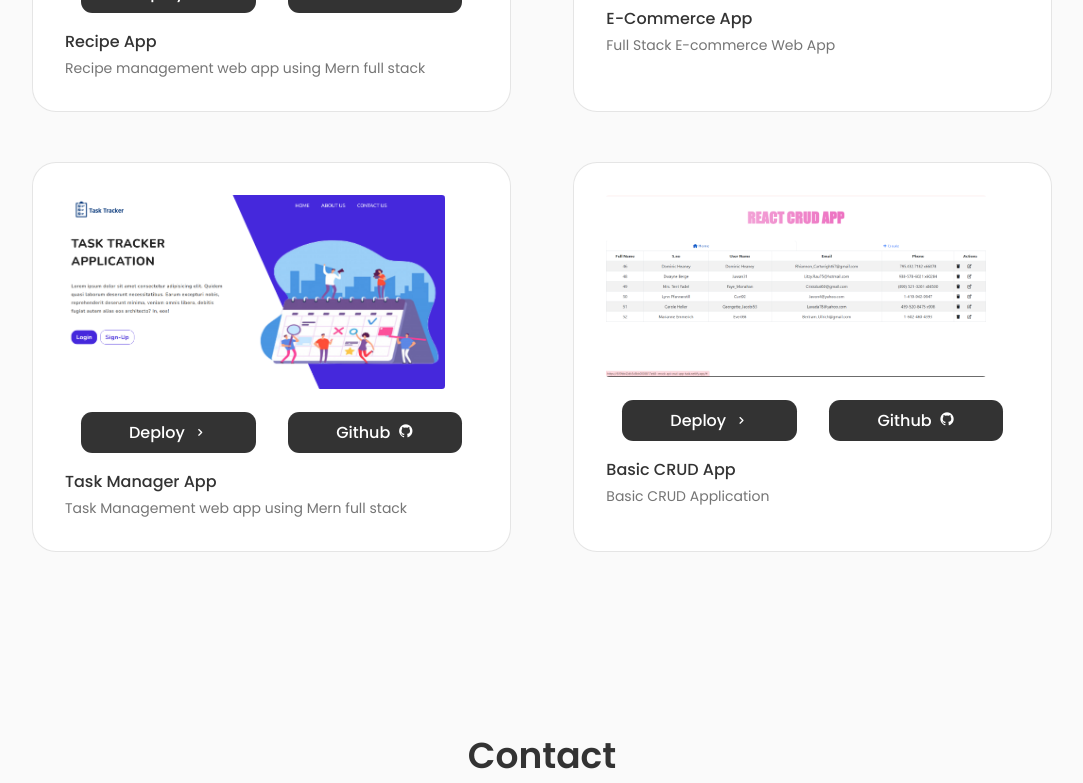
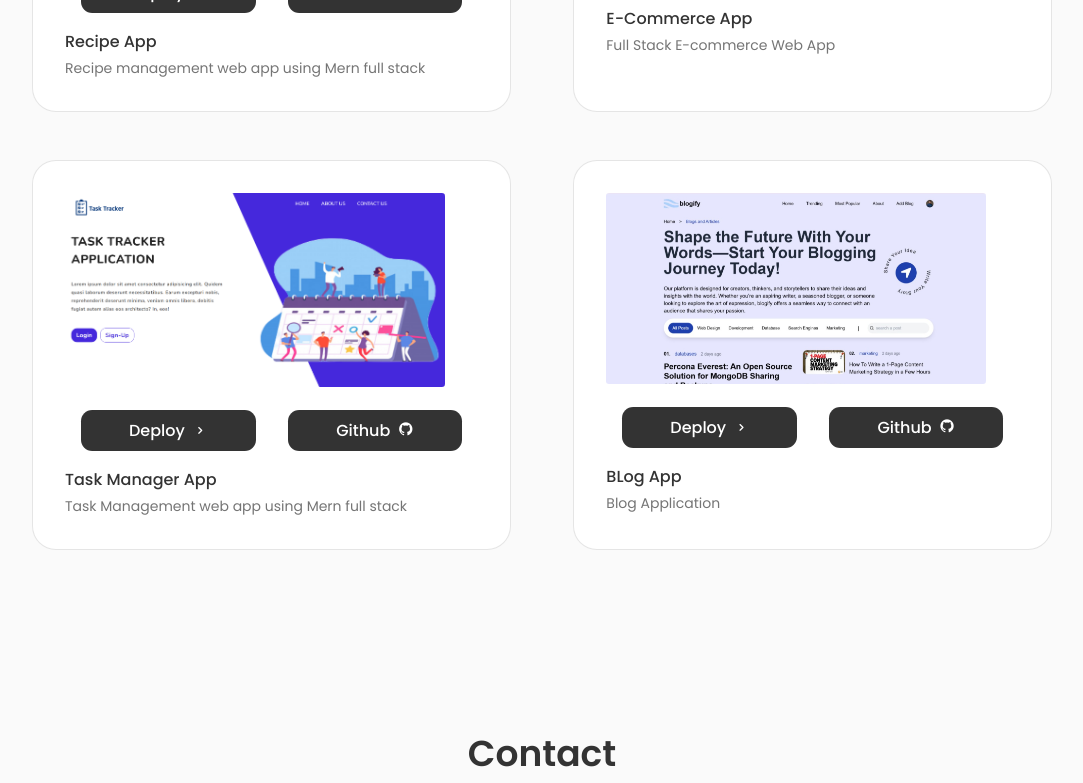
Before and after one commit to ajithkumar2498/Ajith-Portfolio---1, a React (Vite) app: page / in a window 1280 px wide. Shown: the part 3527-4310 px from the top of the page, without its empty margins (98-1181 px from the left). Built offline with nearby package versions, Linux system fonts and the light colour scheme.

Commit message:
new project updated

```diff
--- a/src/components/projects/Data.jsx
+++ b/src/components/projects/Data.jsx
@@ -2,6 +2,7 @@ import image1 from "../../assets/RecipeApp.png"
 import image2 from "../../assets/E-Commerce.png"
 import image3 from "../../assets/Task-Tracker-Application.png"
 import image4 from "../../assets/Basic CRUD APP.png"
+import image5 from "../../assets/Blog.jpeg"
 
 
 export  const Data = [
@@ -31,10 +32,10 @@ export  const Data = [
     },
     {
         id:4,
-        image:image4,
-        title: "Basic CRUD App",
-        description:"Basic CRUD Application ",
-        deploy:"https://mock-api-crud-app-task.netlify.app/home",
-        github:"https://github.com/ajithkumar2498/Task_tracker.git"
+        image:image5,
+        title: "BLog App",
+        description:"Blog Application ",
+        deploy:"https://newbloggify.netlify.app/",
+        github:"https://github.com/ajithkumar2498/BlogApp-frontend.git"
     },
 ]
--- a/src/components/projects/projects.css
+++ b/src/components/projects/projects.css
@@ -7,7 +7,7 @@
     max-width: 1020px;
     flex-wrap: wrap;
     flex-shrink: inherit;
-    gap: 2px;
+    gap: 0px;
     justify-content: space-between;
 
 }
```
Also changed, not shown: src/assets/Blog.jpeg (added).
